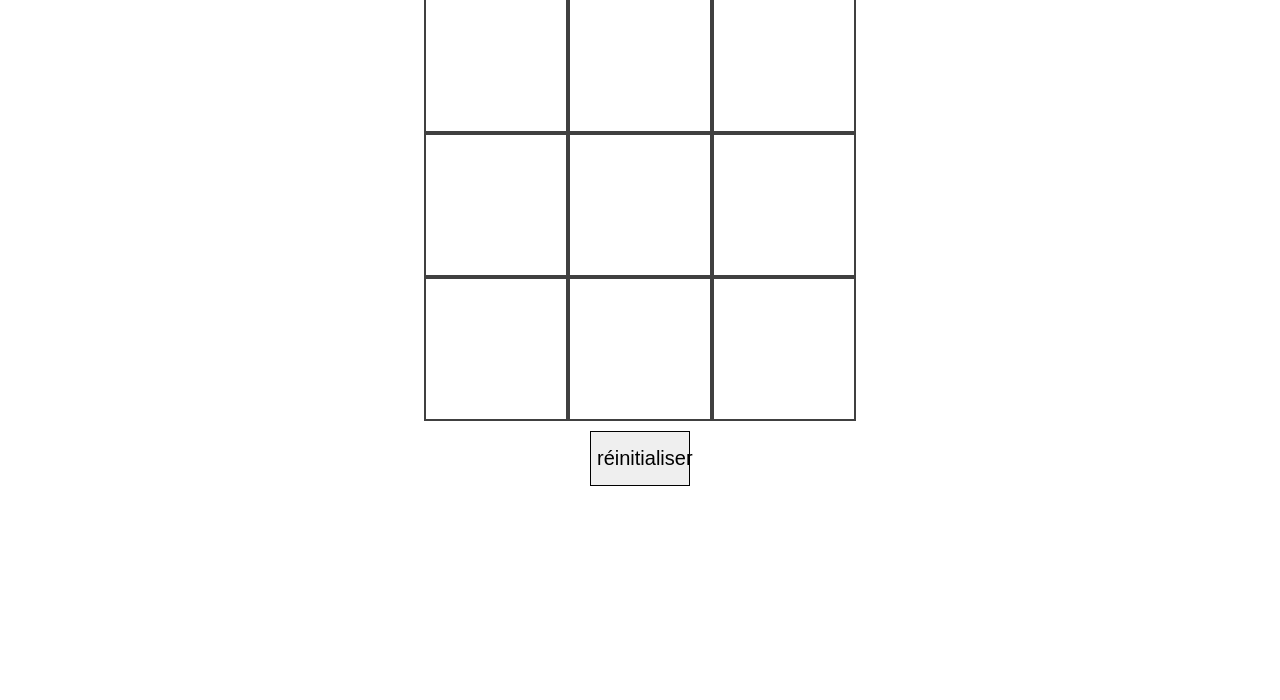
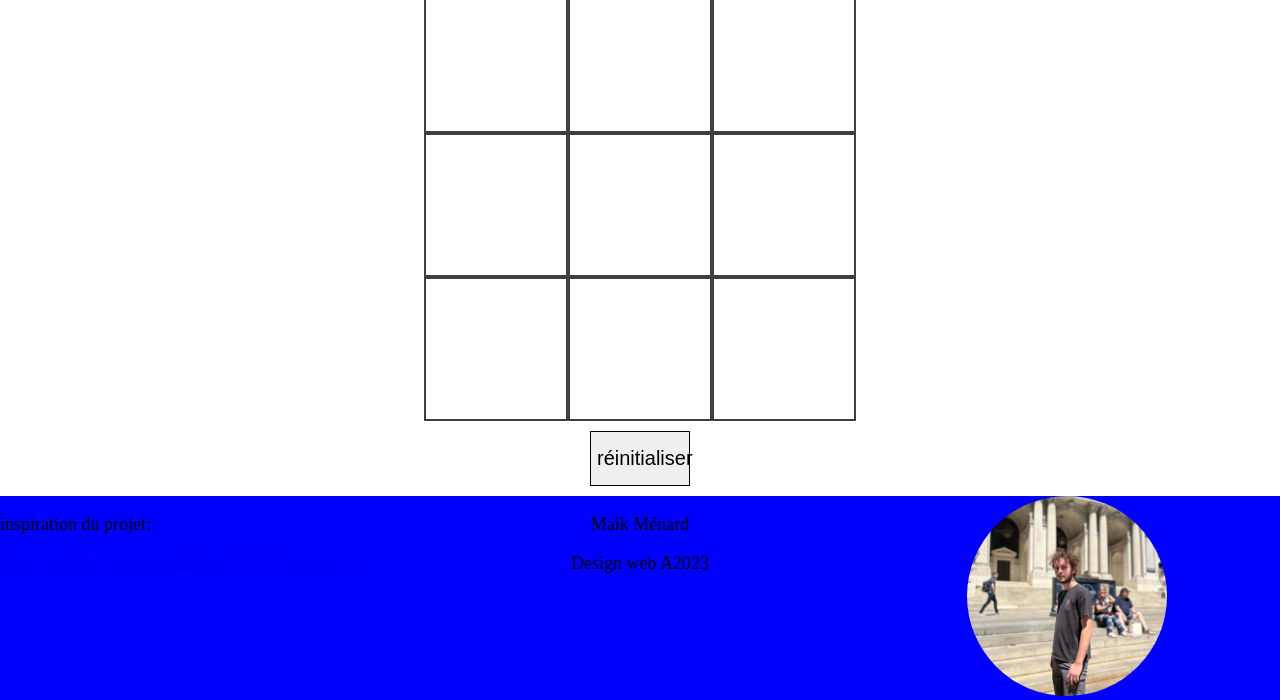
Before and after one commit to Makazou/Maik.github.io, a plain HTML site: page index.html in a window 1280 px wide. Shown: the part 141-841 px from the top of the page. Before the commit the page ends 800 px from the top, so only its background shows below. Drawn offline with Linux system fonts and the light colour scheme.

Commit message:
version finale

```diff
--- a/css/style.css
+++ b/css/style.css
@@ -2,9 +2,14 @@
     font-family: "comic-sans";
     src: url("../font/COMIC.TTF");
 }
+html, body{
+    height: 100%;
+}
 body {
     text-align: center;
+    /*centre le text*/
     font-family: "Arial, Helvetica, sans-serif";
+    margin: 0;
     }
 
 
@@ -26,7 +31,7 @@ h2 {
 }
 
 .flex-column {
-    height: 100%;
+
     width: 100%;
     flex-direction: column;
     /* tells the container to drop down once it reaches max-width */
@@ -44,10 +49,13 @@ h2 {
     height: 140px;
     width: 140px;
     font-family: "comic-sans";
+        /*change la police du tableau de tic tac toe en comic sans*/
     font-size: 80px;
     display: flex;
     align-items: center;
+    /*aligne les items au centre*/
     justify-content: center;
+    /*met les contenus de square en justifier*/
 }
 
 
@@ -59,3 +67,25 @@ h2 {
     width: 100px;
     margin: 10px;
 }
+footer {
+    display: grid;
+    background-color: blue;
+    /*enleve la marge du bas du footer*/
+    align-self: flex-end;
+    /*met le footer au bas de la page*/
+    grid-template-columns: 1fr 1fr 1fr;
+
+}
+#image{
+    width: 200px;
+    height: 200px;
+    border-radius: 50%;
+    align-content: flex-end;
+}
+#lien-git{
+    font-size: large;
+    text-align: left;
+}
+#nom{
+    font-size: large;
+}
--- a/index.html
+++ b/index.html
@@ -30,6 +30,15 @@
         <!-- I added a little reset button because our users are going to want to play round after round of our glorious game without ever refreshing the browser! -->
         <button id="reset-button">réinitialiser</button>
     </div>
+    <footer>
+        <div id="lien-git"><p>inspiration du projet:</p>
+        <a href="https://github.com/annaelizabeth2019/tictactoetwo">https://github.com/annaelizabeth2019/tictactoetwo</a></div>
+        <div id="nom"><p>Maik Ménard</p>
+        <p>Design web A2023</p></div>
+        <a id="imageCool" href="">
+            <img src="images/350490273_958266555626425_6336981605572024035_n.jpg" alt="photo du créateur du site web" id="image">
+        </a>
+
+    </footer>
 </body>
-<footer></footer>
 </html>
```
Also changed, not shown: images/350490273_958266555626425_6336981605572024035_n.jpg (added).
